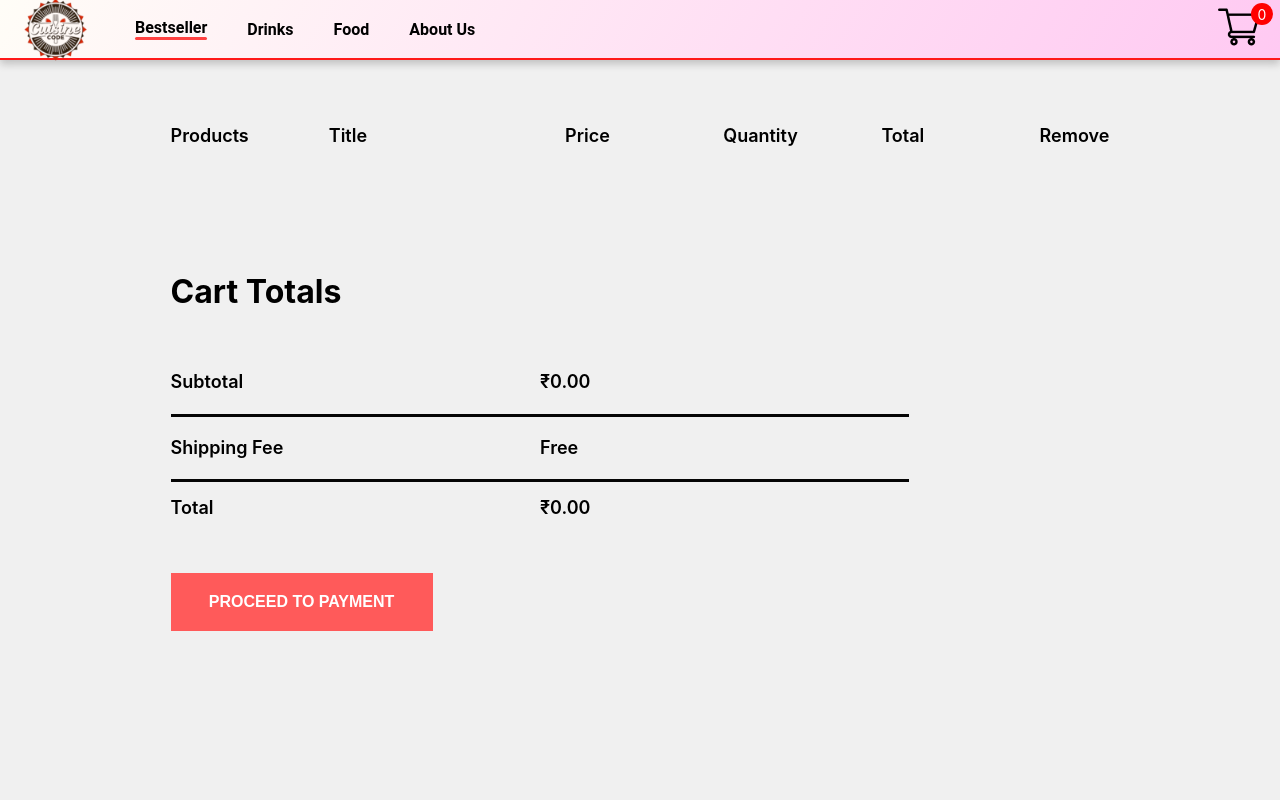
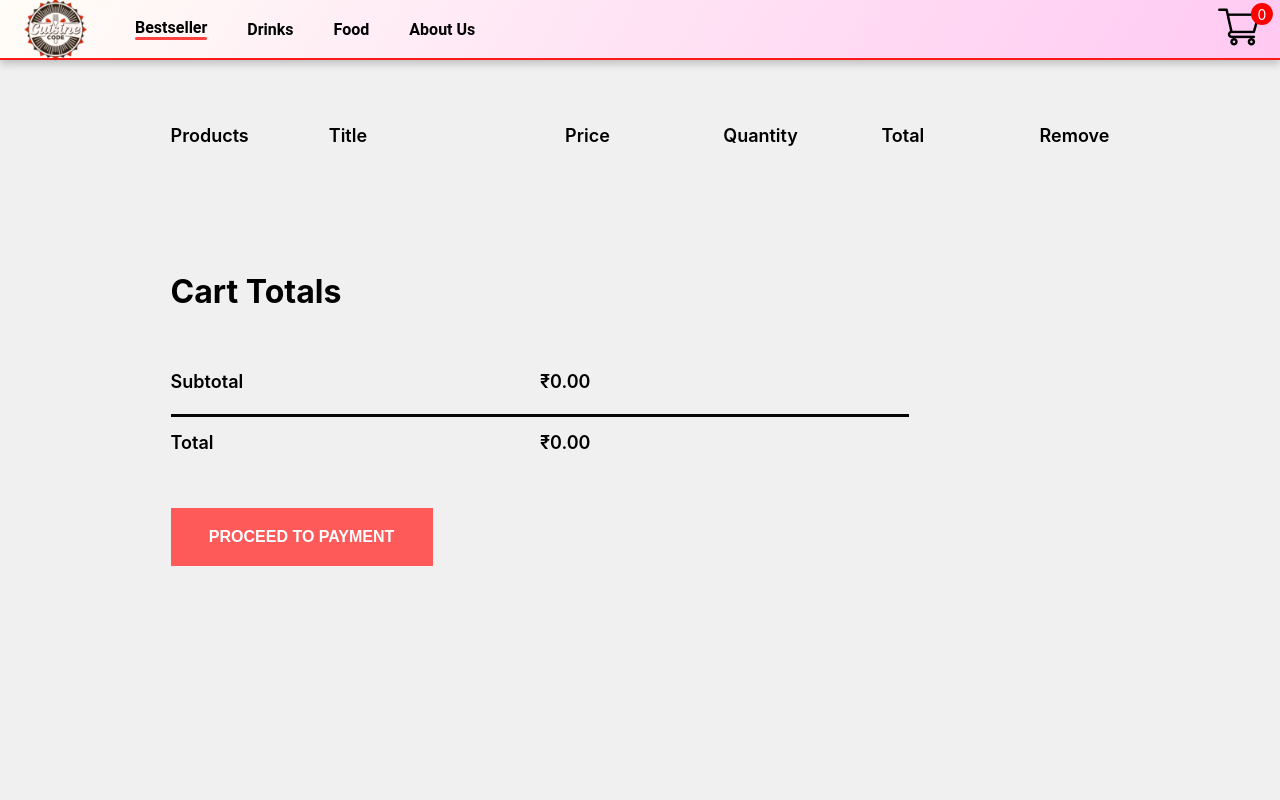
Before and after one commit to Code-Cusine/Food-ordering-and-MS, a React (Create React App) app: page /cart in a window 1280 px wide. Shown: the top 800 px of the page. Built offline with nearby package versions, Linux system fonts and the light colour scheme.

Commit message:
Cart page changes

```diff
--- a/src/components/CartItems/CartItems.jsx
+++ b/src/components/CartItems/CartItems.jsx
@@ -54,12 +54,7 @@ const CartItems = () => {
               <p>Subtotal</p>
               <p>₹{getTotalCartAmount().toFixed(2)}</p>
             </div>
-            <hr />
-            <div className="cartitems-total-item">
-              <p>Shipping Fee</p>
-              <p>Free</p>
-            </div>
-            <hr />
+            <hr></hr>
             <div className="cartitems-total-item">
               <h3>Total</h3>
               <h3>₹{getTotalCartAmount().toFixed(2)}</h3>
```
